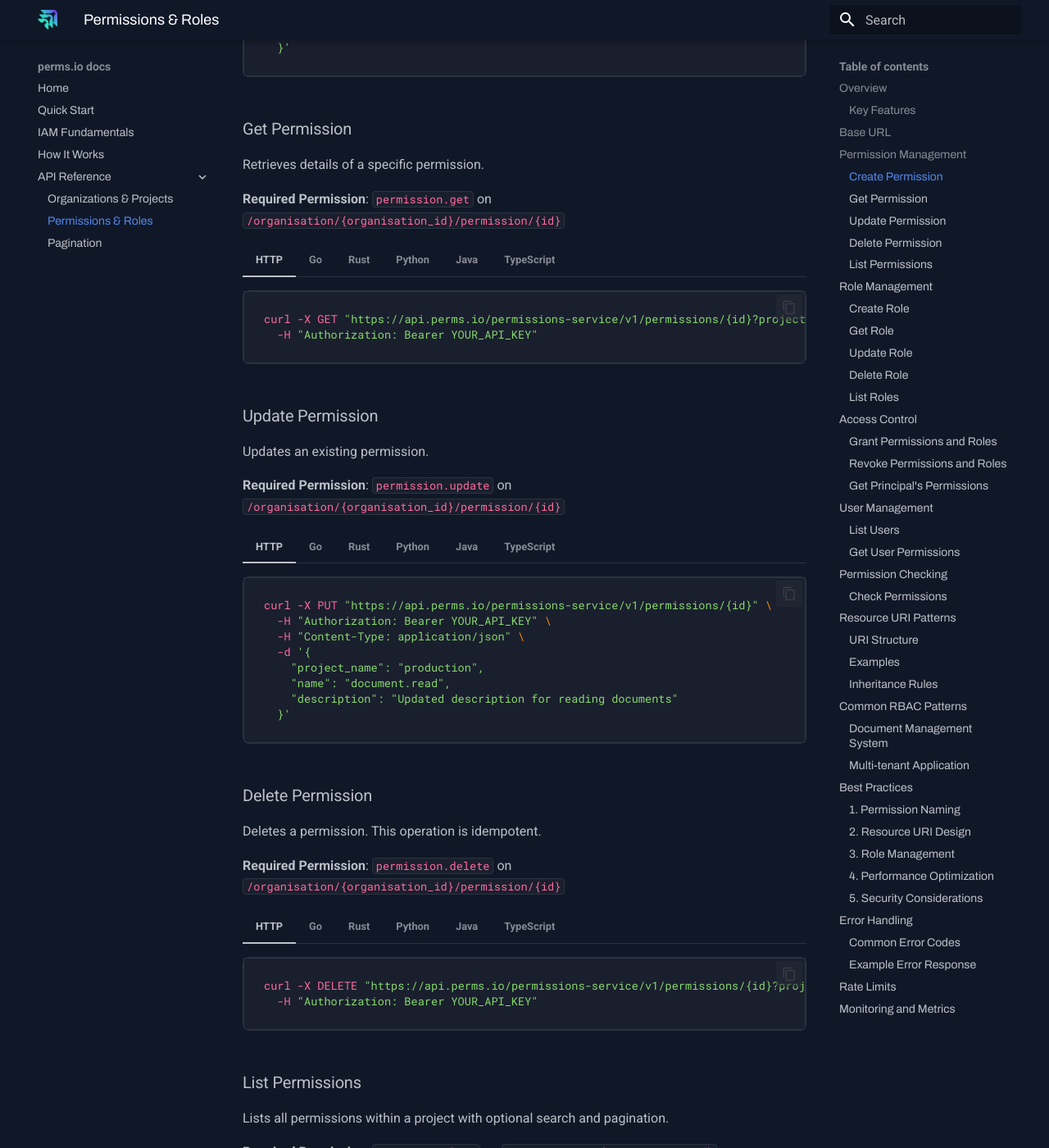
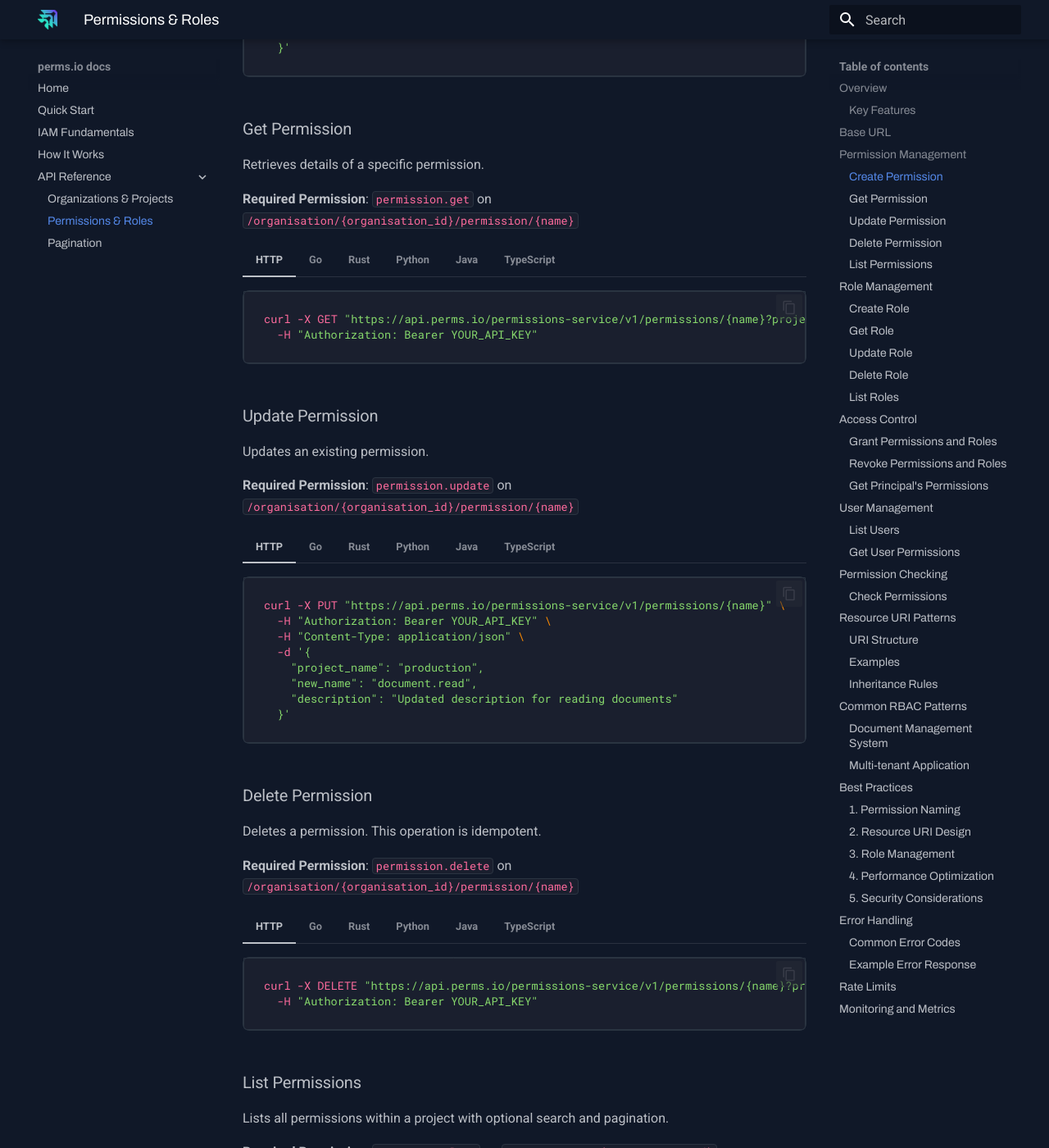
Before and after one commit to PrivateJAR/docs, an MkDocs documentation site: the page built from docs/api-reference/permissions.md, in a window 1280 px wide and 1400 px high, scrolled down 1345 px. Shown: the whole window at 82% size. Built offline with MkDocs 1.6.1 and Material for MkDocs 9.7.7, drawn with Linux system fonts in a browser that asks for light colours; some of the changed text lies outside the part shown.

Commit message:
Perms by name

````diff
--- a/docs/api-reference/permissions.md
+++ b/docs/api-reference/permissions.md
@@ -180,20 +180,20 @@ Creates a new permission within a project. Permissions are idempotent - creating
 
 Retrieves details of a specific permission.
 
-**Required Permission**: `permission.get` on `/organisation/{organisation_id}/permission/{id}`
+**Required Permission**: `permission.get` on `/organisation/{organisation_id}/permission/{name}`
 
 === "HTTP"
     ```bash
-    curl -X GET "https://api.perms.io/permissions-service/v1/permissions/{id}?project_name=production" \
+    curl -X GET "https://api.perms.io/permissions-service/v1/permissions/{name}?project_name=production" \
       -H "Authorization: Bearer YOUR_API_KEY"
     ```
 
 === "Go"
     ```go
-    func getPermission(client permissionsv1.PermissionsServiceClient, projectName, permissionId string) {
+    func getPermission(client permissionsv1.PermissionsServiceClient, projectName, permissionName string) {
         req := &permissionsv1.GetPermissionRequest{
             ProjectName: projectName,
-            Id:          permissionId,
+            Name:        permissionName,
         }
 
         resp, err := client.GetPermission(context.Background(), req)
@@ -207,10 +207,10 @@ Retrieves details of a specific permission.
 
 === "Rust"
     ```rust
-    async fn get_permission(client: &mut PermissionsServiceClient<Channel>, project_name: &str, permission_id: &str) -> Result<(), Box<dyn std::error::Error>> {
+    async fn get_permission(client: &mut PermissionsServiceClient<Channel>, project_name: &str, permission_name: &str) -> Result<(), Box<dyn std::error::Error>> {
         let request = tonic::Request::new(GetPermissionRequest {
             project_name: project_name.to_string(),
-            id: permission_id.to_string(),
+            name: permission_name.to_string(),
         });
 
         let response = client.get_permission(request).await?;
@@ -223,13 +223,13 @@ Retrieves details of a specific permission.
 
 === "Python"
     ```python
-    def get_permission(project_name: str, permission_id: str):
+    def get_permission(project_name: str, permission_name: str):
         channel = grpc.secure_channel('api.perms.io:443', grpc.ssl_channel_credentials())
         client = permissions_service_pb2_grpc.PermissionsServiceStub(channel)
 
         request = permissions_service_pb2.GetPermissionRequest(
             project_name=project_name,
-            id=permission_id
+            name=permission_name
         )
 
         response = client.GetPermission(request)
@@ -285,27 +285,27 @@ Retrieves details of a specific permission.
 
 Updates an existing permission.
 
-**Required Permission**: `permission.update` on `/organisation/{organisation_id}/permission/{id}`
+**Required Permission**: `permission.update` on `/organisation/{organisation_id}/permission/{name}`
 
 === "HTTP"
     ```bash
-    curl -X PUT "https://api.perms.io/permissions-service/v1/permissions/{id}" \
+    curl -X PUT "https://api.perms.io/permissions-service/v1/permissions/{name}" \
       -H "Authorization: Bearer YOUR_API_KEY" \
       -H "Content-Type: application/json" \
       -d '{
         "project_name": "production",
-        "name": "document.read",
+        "new_name": "document.read",
         "description": "Updated description for reading documents"
       }'
     ```
 
 === "Go"
     ```go
-    func updatePermission(client permissionsv1.PermissionsServiceClient, projectName, permissionId string) {
+    func updatePermission(client permissionsv1.PermissionsServiceClient, projectName, permissionName string) {
         req := &permissionsv1.UpdatePermissionRequest{
             ProjectName: projectName,
-            Id:          permissionId,
-            Name:        "document.read",
+            Name:        permissionName,
+            NewName:     "document.read",
             Description: "Updated description for reading documents",
         }
 
@@ -320,11 +320,11 @@ Updates an existing permission.
 
 === "Rust"
     ```rust
-    async fn update_permission(client: &mut PermissionsServiceClient<Channel>, project_name: &str, permission_id: &str) -> Result<(), Box<dyn std::error::Error>> {
+    async fn update_permission(client: &mut PermissionsServiceClient<Channel>, project_name: &str, permission_name: &str) -> Result<(), Box<dyn std::error::Error>> {
         let request = tonic::Request::new(UpdatePermissionRequest {
             project_name: project_name.to_string(),
-            id: permission_id.to_string(),
-            name: "document.read".to_string(),
+            name: permission_name.to_string(),
+            new_name: Some("document.read".to_string()),
             description: "Updated description for reading documents".to_string(),
         });
 
@@ -337,14 +337,14 @@ Updates an existing permission.
 
 === "Python"
     ```python
-    def update_permission(project_name: str, permission_id: str):
+    def update_permission(project_name: str, permission_name: str):
         channel = grpc.secure_channel('api.perms.io:443', grpc.ssl_channel_credentials())
         client = permissions_service_pb2_grpc.PermissionsServiceStub(channel)
 
         request = permissions_service_pb2.UpdatePermissionRequest(
             project_name=project_name,
-            id=permission_id,
-            name="document.read",
+            name=permission_name,
+            new_name="document.read",
             description="Updated description for reading documents"
         )
 
@@ -380,16 +380,16 @@ Updates an existing permission.
     ```typescript
     interface UpdatePermissionRequest {
         project_name: string;
-        id: string;
         name: string;
+        new_name?: string;
         description: string;
     }
 
-    function updatePermission(projectName: string, permissionId: string): void {
+    function updatePermission(projectName: string, permissionName: string): void {
         const request: UpdatePermissionRequest = {
             project_name: projectName,
-            id: permissionId,
-            name: 'document.read',
+            name: permissionName,
+            new_name: 'document.read',
             description: 'Updated description for reading documents'
         };
 
@@ -407,20 +407,20 @@ Updates an existing permission.
 
 Deletes a permission. This operation is idempotent.
 
-**Required Permission**: `permission.delete` on `/organisation/{organisation_id}/permission/{id}`
+**Required Permission**: `permission.delete` on `/organisation/{organisation_id}/permission/{name}`
 
 === "HTTP"
     ```bash
-    curl -X DELETE "https://api.perms.io/permissions-service/v1/permissions/{id}?project_name=production" \
+    curl -X DELETE "https://api.perms.io/permissions-service/v1/permissions/{name}?project_name=production" \
       -H "Authorization: Bearer YOUR_API_KEY"
     ```
 
 === "Go"
     ```go
-    func deletePermission(client permissionsv1.PermissionsServiceClient, projectName, permissionId string) {
+    func deletePermission(client permissionsv1.PermissionsServiceClient, projectName, permissionName string) {
         req := &permissionsv1.DeletePermissionRequest{
             ProjectName: projectName,
-            Id:          permissionId,
+            Name:        permissionName,
         }
 
         _, err := client.DeletePermission(context.Background(), req)
@@ -428,20 +428,20 @@ Deletes a permission. This operation is idempotent.
             log.Fatalf("Failed to delete permission: %v", err)
         }
 
-        log.Printf("Deleted permission: %s", permissionId)
+        log.Printf("Deleted permission: %s", permissionName)
     }
     ```
 
 === "Rust"
     ```rust
-    async fn delete_permission(client: &mut PermissionsServiceClient<Channel>, project_name: &str, permission_id: &str) -> Result<(), Box<dyn std::error::Error>> {
+    async fn delete_permission(client: &mut PermissionsServiceClient<Channel>, project_name: &str, permission_name: &str) -> Result<(), Box<dyn std::error::Error>> {
         let request = tonic::Request::new(DeletePermissionRequest {
             project_name: project_name.to_string(),
-            id: permission_id.to_string(),
+            name: permission_name.to_string(),
         });
 
         client.delete_permission(request).await?;
-        println!("Deleted permission: {}", permission_id);
+        println!("Deleted permission: {}", permission_name);
 
         Ok(())
     }
@@ -449,22 +449,22 @@ Deletes a permission. This operation is idempotent.
 
 === "Python"
     ```python
-    def delete_permission(project_name: str, permission_id: str):
+    def delete_permission(project_name: str, permission_name: str):
         channel = grpc.secure_channel('api.perms.io:443', grpc.ssl_channel_credentials())
         client = permissions_service_pb2_grpc.PermissionsServiceStub(channel)
 
         request = permissions_service_pb2.DeletePermissionRequest(
             project_name=project_name,
-            id=permission_id
+            name=permission_name
         )
 
         client.DeletePermission(request)
-        print(f"Deleted permission: {permission_id}")
+        print(f"Deleted permission: {permission_name}")
     ```
 
 === "Java"
     ```java
-    public void deletePermission(String projectName, String permissionId) {
+    public void deletePermission(String projectName, String permissionName) {
         ManagedChannel channel = ManagedChannelBuilder.forAddress("api.perms.io", 443)
                 .useTransportSecurity()
                 .build();
@@ -648,7 +648,7 @@ Creates a new role with a collection of permissions.
 
 **Required Permissions**:
 - `role.create` on `/organisation/{organisation_id}`
-- `permission.get` on `/organisation/{organisation_id}/permission/{permission_id}` for each permission
+- `permission.get` on `/organisation/{organisation_id}/permission/{permission_name}` for each permission
 
 === "HTTP"
     ```bash
@@ -1247,7 +1247,7 @@ Lists all roles within a project with optional search and pagination.
 Grants permissions and roles to a principal on a specific resource. This operation is additive - it won't remove existing permissions.
 
 **Required Permissions**:
-- `permission.get` on `/organisation/{organisation_id}/permission/{permission_id}` for each permission
+- `permission.get` on `/organisation/{organisation_id}/permission/{permission_name}` for each permission
 - `role.get` on `/organisation/{organisation_id}/role/{role_id}` for each role
 - `principal.assignment.create` on `/organisation/{organisation_id}/principal/{user_id}`
 
````
Also changed, not shown: other parts of docs/api-reference/permissions.md (+44 -44 lines).
